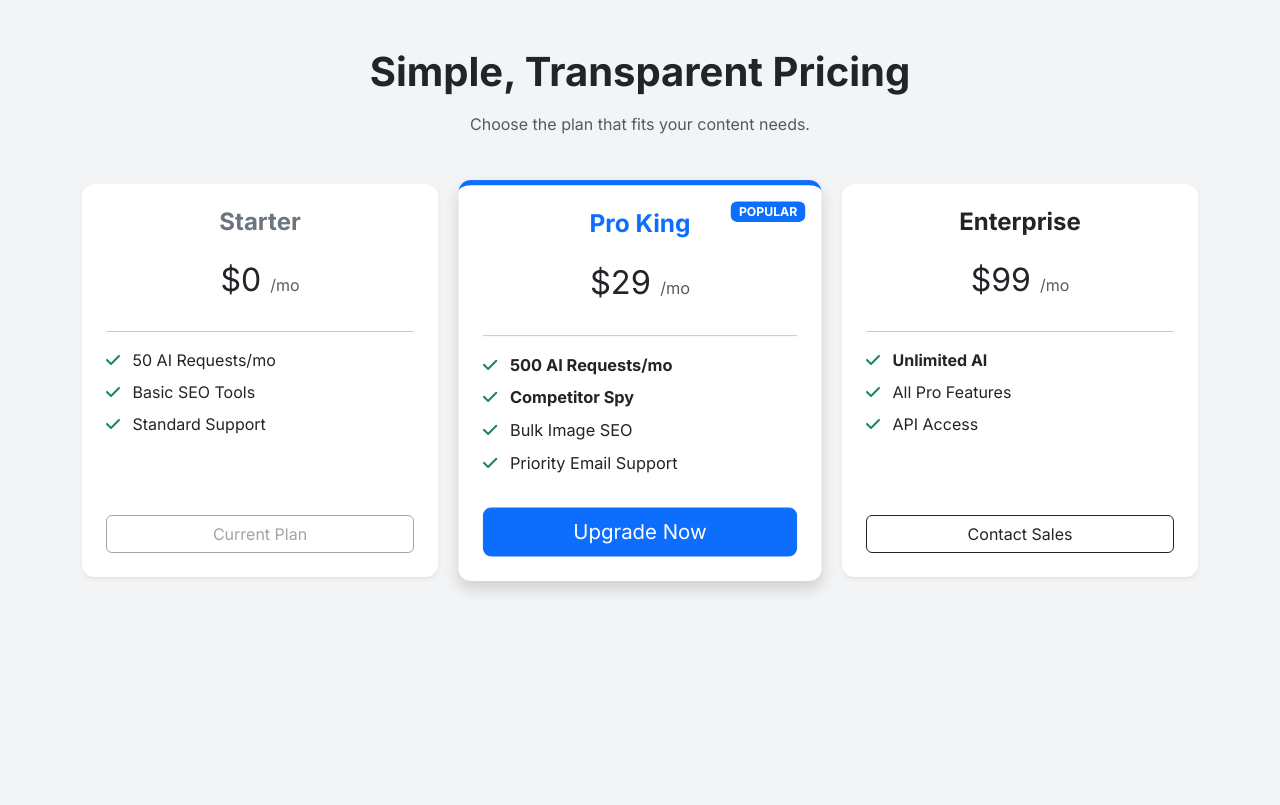
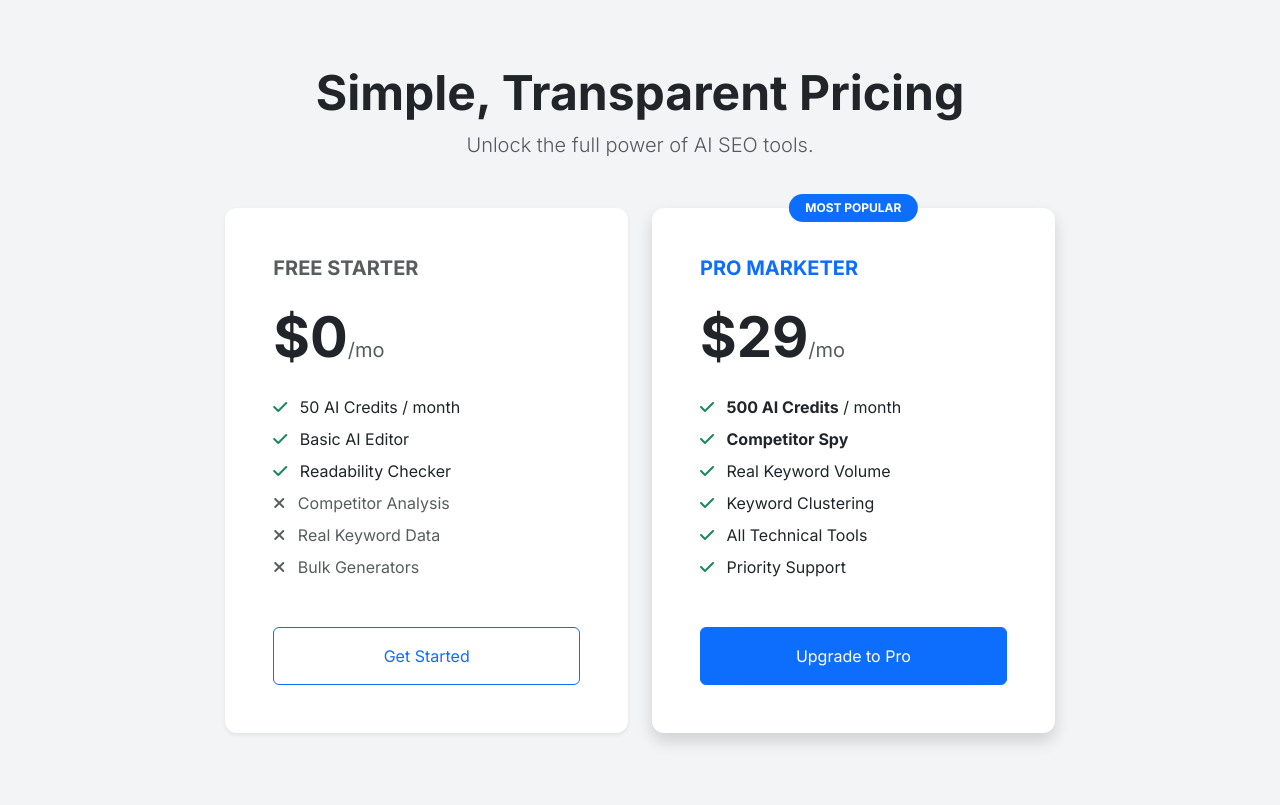
Before and after one commit to dilawar47866/MySEOTooler_V5, a Flask app: page /pricing in a window 1280 px wide. Before the commit the page ends 592 px from the top, so only its background shows below. Run offline with Flask 3, Linux system fonts and the light colour scheme.

Commit message:
Update pricing.html

```diff
--- a/templates/pricing.html
+++ b/templates/pricing.html
@@ -1,56 +1,70 @@
 {% extends "base.html" %}
+
+{% block title %}Pricing Plans - MySEO King{% endblock %}
+
 {% block content %}
-<div class="container mt-5 text-center">
-    <h1 class="fw-bold mb-3">Simple, Transparent Pricing</h1>
-    <p class="text-muted mb-5">Choose the plan that fits your content needs.</p>
+<div class="container-fluid py-5">
+    <div class="text-center mb-5">
+        <h1 class="fw-bold display-5">Simple, Transparent Pricing</h1>
+        <p class="text-muted lead">Unlock the full power of AI SEO tools.</p>
+    </div>
 
-    <div class="row justify-content-center g-4">
-        <!-- FREE PLAN -->
+    <div class="row justify-content-center align-items-center">
+
+        <!-- Free Plan -->
         <div class="col-md-4">
-            <div class="card p-4 h-100 border-0 shadow-sm">
-                <h4 class="fw-bold text-secondary">Starter</h4>
-                <h2 class="my-3">$0 <small class="text-muted fs-6">/mo</small></h2>
-                <hr>
-                <ul class="list-unstyled text-start mb-4">
-                    <li class="mb-2"><i class="fas fa-check text-success me-2"></i> 50 AI Requests/mo</li>
-                    <li class="mb-2"><i class="fas fa-check text-success me-2"></i> Basic SEO Tools</li>
-                    <li class="mb-2"><i class="fas fa-check text-success me-2"></i> Standard Support</li>
-                </ul>
-                <button class="btn btn-outline-secondary w-100 mt-auto disabled">Current Plan</button>
+            <div class="card border-0 shadow-sm mb-4">
+                <div class="card-body p-5">
+                    <h5 class="fw-bold text-muted text-uppercase mb-4">Free Starter</h5>
+                    <h2 class="display-4 fw-bold mb-4">$0<span class="fs-5 text-muted fw-normal">/mo</span></h2>
+
+                    <ul class="list-unstyled mb-5">
+                        <li class="mb-2"><i class="fas fa-check text-success me-2"></i> 50 AI Credits / month</li>
+                        <li class="mb-2"><i class="fas fa-check text-success me-2"></i> Basic AI Editor</li>
+                        <li class="mb-2"><i class="fas fa-check text-success me-2"></i> Readability Checker</li>
+                        <li class="mb-2 text-muted"><i class="fas fa-times me-2"></i> Competitor Analysis</li>
+                        <li class="mb-2 text-muted"><i class="fas fa-times me-2"></i> Real Keyword Data</li>
+                        <li class="mb-2 text-muted"><i class="fas fa-times me-2"></i> Bulk Generators</li>
+                    </ul>
+
+                    {% if current_user.is_authenticated and current_user.tier == 'free' %}
+                        <button class="btn btn-outline-primary w-100 py-3 disabled">Current Plan</button>
+                    {% else %}
+                        <a href="/signup" class="btn btn-outline-primary w-100 py-3">Get Started</a>
+                    {% endif %}
+                </div>
             </div>
         </div>
 
-        <!-- PRO PLAN -->
+        <!-- Pro Plan -->
         <div class="col-md-4">
-            <div class="card p-4 h-100 border-primary shadow" style="border-top: 5px solid #4f46e5; transform: scale(1.02);">
-                <div class="badge bg-primary position-absolute top-0 end-0 m-3">POPULAR</div>
-                <h4 class="fw-bold text-primary">Pro King</h4>
-                <h2 class="my-3">$29 <small class="text-muted fs-6">/mo</small></h2>
-                <hr>
-                <ul class="list-unstyled text-start mb-4">
-                    <li class="mb-2"><i class="fas fa-check text-success me-2"></i> <strong>500 AI Requests/mo</strong></li>
-                    <li class="mb-2"><i class="fas fa-check text-success me-2"></i> <strong>Competitor Spy</strong></li>
-                    <li class="mb-2"><i class="fas fa-check text-success me-2"></i> Bulk Image SEO</li>
-                    <li class="mb-2"><i class="fas fa-check text-success me-2"></i> Priority Email Support</li>
-                </ul>
-                <a href="mailto:support@myseokingtool.com?subject=Upgrade%20to%20Pro" class="btn btn-primary w-100 btn-lg mt-auto">Upgrade Now</a>
+            <div class="card border-primary border-2 shadow mb-4 position-relative">
+                <span class="position-absolute top-0 start-50 translate-middle badge rounded-pill bg-primary px-3 py-2">
+                    MOST POPULAR
+                </span>
+                <div class="card-body p-5">
+                    <h5 class="fw-bold text-primary text-uppercase mb-4">Pro Marketer</h5>
+                    <h2 class="display-4 fw-bold mb-4">$29<span class="fs-5 text-muted fw-normal">/mo</span></h2>
+
+                    <ul class="list-unstyled mb-5">
+                        <li class="mb-2"><i class="fas fa-check text-success me-2"></i> <strong>500 AI Credits</strong> / month</li>
+                        <li class="mb-2"><i class="fas fa-check text-success me-2"></i> <strong>Competitor Spy</strong></li>
+                        <li class="mb-2"><i class="fas fa-check text-success me-2"></i> Real Keyword Volume</li>
+                        <li class="mb-2"><i class="fas fa-check text-success me-2"></i> Keyword Clustering</li>
+                        <li class="mb-2"><i class="fas fa-check text-success me-2"></i> All Technical Tools</li>
+                        <li class="mb-2"><i class="fas fa-check text-success me-2"></i> Priority Support</li>
+                    </ul>
+
+                    {% if current_user.is_authenticated and current_user.tier == 'pro' %}
+                        <button class="btn btn-primary w-100 py-3 disabled">Current Plan</button>
+                    {% else %}
+                        <!-- In a real app, this would link to Stripe -->
+                        <button class="btn btn-primary w-100 py-3" onclick="alert('Stripe integration would go here!')">Upgrade to Pro</button>
+                    {% endif %}
+                </div>
             </div>
         </div>
 
-        <!-- ENTERPRISE PLAN -->
-        <div class="col-md-4">
-            <div class="card p-4 h-100 border-0 shadow-sm">
-                <h4 class="fw-bold text-dark">Enterprise</h4>
-                <h2 class="my-3">$99 <small class="text-muted fs-6">/mo</small></h2>
-                <hr>
-                <ul class="list-unstyled text-start mb-4">
-                    <li class="mb-2"><i class="fas fa-check text-success me-2"></i> <strong>Unlimited AI</strong></li>
-                    <li class="mb-2"><i class="fas fa-check text-success me-2"></i> All Pro Features</li>
-                    <li class="mb-2"><i class="fas fa-check text-success me-2"></i> API Access</li>
-                </ul>
-                <a href="mailto:support@myseokingtool.com?subject=Enterprise%20Inquiry" class="btn btn-outline-dark w-100 mt-auto">Contact Sales</a>
-            </div>
-        </div>
     </div>
 </div>
 {% endblock %}
```
